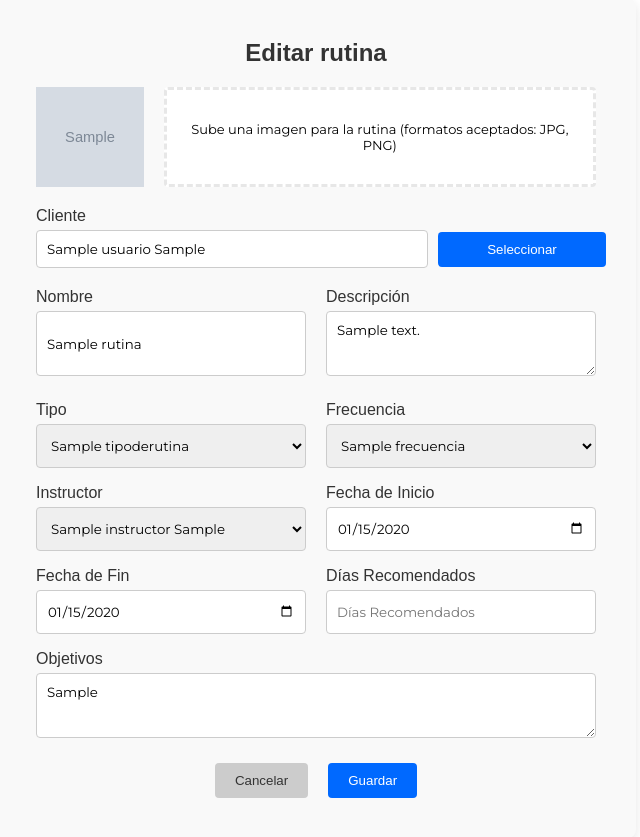
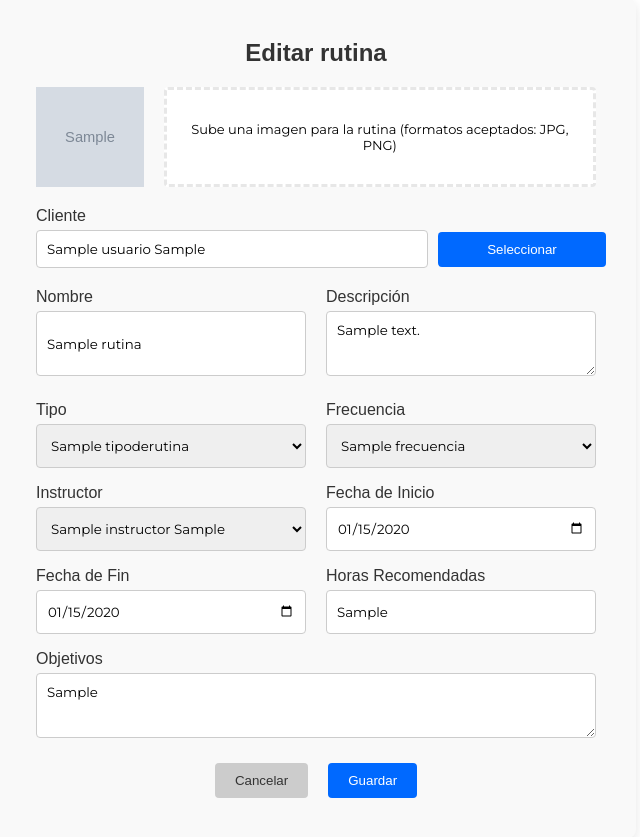
Before and after one commit to Manuel486/Marketplace_Entrenadores, a Django app: page /editarRutina/1/ in a window 1280 px wide. Shown: the part 41-878 px from the top of the page, without its empty margins (324-964 px from the left). Run offline with Django 5.2, Linux system fonts and the light colour scheme; tables that the repository leaves empty hold one stand-in row (values such as "Sample post"); grey boxes marked "Sample" are stand-in pictures; some libraries are stand-ins or nearby versions; some web fonts are replaced.

Commit message:
agregando frecuencia del instructor

```diff
--- a/full_ventas_portal/rutina/models.py
+++ b/full_ventas_portal/rutina/models.py
@@ -2,13 +2,6 @@ from django.db import models
 from django.utils import timezone
 
 class TipoDeRutina(models.Model):
-    nombre = models.CharField(max_length=100)
-    descripcion = models.TextField(blank=True, null=True)
-
-    def __str__(self):
-        return self.nombre
-
-class Frecuencia(models.Model):
     nombre = models.CharField(max_length=100)
     descripcion = models.TextField(blank=True, null=True)
 
@@ -41,6 +34,14 @@ class Instructor(models.Model):
     def __str__(self):
         return f"{self.nombres} {self.apellidos} - {self.especialidad} ({self.local})"
 
+class Frecuencia(models.Model):
+    nombre = models.CharField(max_length=100)
+    descripcion = models.TextField(blank=True, null=True)
+    instructor = models.ForeignKey(Instructor, on_delete=models.CASCADE, default=1)
+
+    def __str__(self):
+        return f"{self.nombre} - {self.instructor.nombres} {self.instructor.apellidos}"
+
 class Cliente(models.Model):
     usuario = models.OneToOneField('Usuario', on_delete=models.CASCADE)
     talla = models.DecimalField(max_digits=5, decimal_places=2, null=True, blank=True)
@@ -70,7 +71,7 @@ class Rutina(models.Model):
     cliente = models.ForeignKey(Cliente, on_delete=models.CASCADE, default=1)
 
     def __str__(self):
-        return f"{self.nombre} - {self.frecuencia} ({self.dias_recomendados})"
+        return f"{self.nombre} - {self.frecuencia.nombre} ({self.instructor})"
 
 class Dieta(models.Model):
     nombre = models.CharField(max_length=100)
--- a/full_ventas_portal/rutina/templates/editarRutina.html
+++ b/full_ventas_portal/rutina/templates/editarRutina.html
@@ -75,8 +75,8 @@
                     <input type="date" id="txtFechaFin" name="txtFechaFin" value="{{ rutina.fecha_fin|date:'Y-m-d' }}" class="form__input" required>
                 </div>
                 <div class="form__field">
-                    <label for="txtDiasRecomendados" class="form__label">Días Recomendados</label>
-                    <input type="text" id="txtDiasRecomendados" name="txtDiasRecomendados" value="{{ rutina.dias_recomendados }}" class="form__input" placeholder="Días Recomendados" required>
+                    <label for="txtHorasRecomendadas" class="form__label">Horas Recomendadas</label>
+                    <input type="text" id="txtHorasRecomendadas" name="txtHorasRecomendadas" value="{{ rutina.horas_recomendadas }}" class="form__input" placeholder="Días Recomendados" required>
                 </div>
             </div>
             <div class="form__row">
--- a/full_ventas_portal/rutina/templates/registrarRutina.html
+++ b/full_ventas_portal/rutina/templates/registrarRutina.html
@@ -75,8 +75,8 @@
                     <input type="date" id="txtFechaFin" name="txtFechaFin" class="form__input" required>
                 </div>
                 <div class="form__field">
-                    <label for="txtDiasRecomendados" class="form__label">Días Recomendados</label>
-                    <input type="text" id="txtDiasRecomendados" name="txtDiasRecomendados" class="form__input" placeholder="Días Recomendados" required>
+                    <label for="txtHorasRecomendadas" class="form__label">Horas Recomendadas</label>
+                    <input type="text" id="txtHorasRecomendadas" name="txtHorasRecomendadas" class="form__input" placeholder="Días Recomendados" required>
                 </div>
             </div>
             <div class="form__row">
--- a/full_ventas_portal/rutina/views.py
+++ b/full_ventas_portal/rutina/views.py
@@ -61,7 +61,7 @@ def registrarRutina(request):
         fecha_inicio = request.POST.get('txtFechaInicio')
         fecha_fin = request.POST.get('txtFechaFin')
         imagen = request.FILES.get('txtImagen')
-        dias_recomendados = request.POST.get('txtDiasRecomendados')
+        horas_recomendadas = request.POST.get('txtHorasRecomendadas')
         objetivos = request.POST.get('txtObjetivos')
         instructor_id = request.POST.get('txtInstructor')
         cliente_id = request.POST.get('txtCliente')
@@ -92,7 +92,7 @@ def registrarRutina(request):
             fecha_inicio=parse_date(fecha_inicio),
             fecha_fin=parse_date(fecha_fin),
             imagen=imagen_nombre,
-            dias_recomendados=dias_recomendados,
+            horas_recomendadas=horas_recomendadas,
             objetivos=objetivos,
             instructor_id=instructor_id,
             cliente_id=cliente_id
@@ -121,7 +121,7 @@ def editarRutina(request, id):
         fecha_inicio = request.POST.get('txtFechaInicio')
         fecha_fin = request.POST.get('txtFechaFin')
         imagen = request.FILES.get('txtImagen')
-        dias_recomendados = request.POST.get('txtDiasRecomendados')
+        horas_recomendadas = request.POST.get('txtHorasRecomendadas')
         objetivos = request.POST.get('txtObjetivos')
         instructor_id = request.POST.get('txtInstructor')
         cliente_id = request.POST.get('txtCliente')
@@ -148,7 +148,7 @@ def editarRutina(request, id):
             default_storage.save(file_name, thumb_io)
             rutina.imagen = file_name  # Solo guardar el nombre del archivo
 
-        rutina.dias_recomendados = dias_recomendados
+        rutina.horas_recomendadas = horas_recomendadas
         rutina.objetivos = objetivos
         rutina.instructor_id = instructor_id
         rutina.cliente_id = cliente_id
```
Also changed, not shown: full_ventas_portal/media/48af40ec3e3a427e8c3bbc856c70a871.jpg (added), full_ventas_portal/media/afa21e10745641fb9d57b3cb85f7eb4f.jpg (added), full_ventas_portal/rutina/migrations/0004_rename_dias_recomendados_rutina_horas_recomendadas_and_more.py (added).
